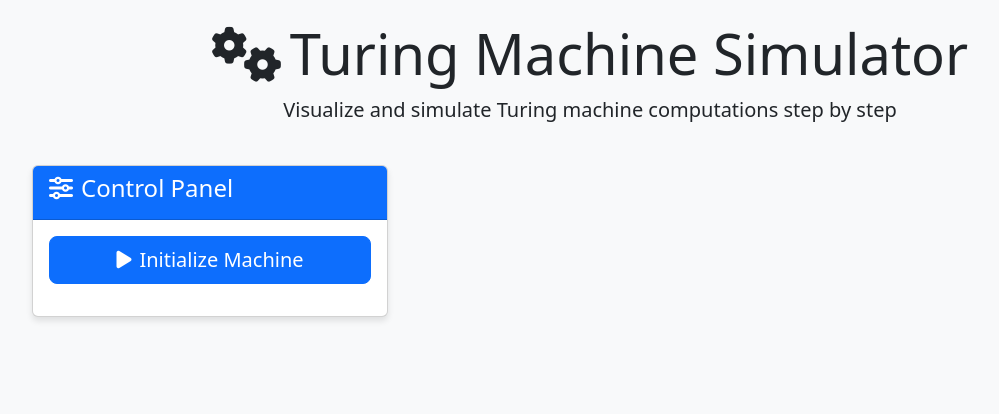
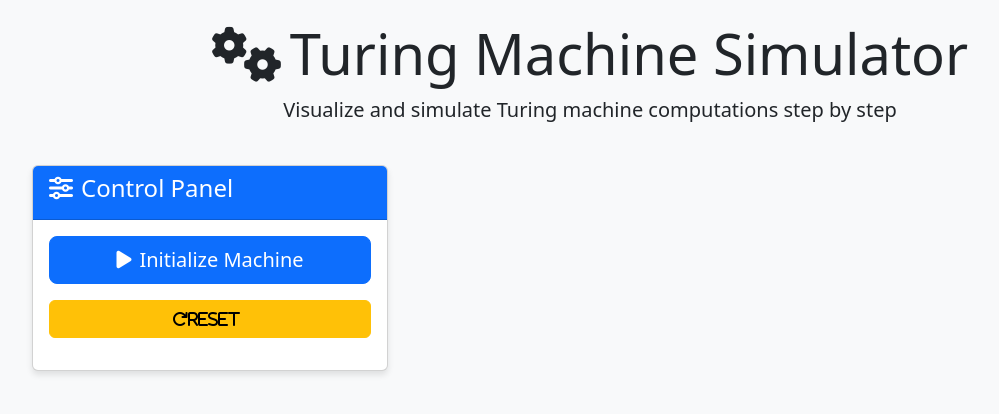
Before and after one commit to pouyatavakoli/TuringMachine-Simulator, a Flask app: page / in a window 1280 px wide. Shown: the top 414 px of the page, without its empty margins (50-1049 px from the left). Run offline with Flask 3, Linux system fonts and the light colour scheme; parts of the project's set-up code (start-up, migrations or seed data) failed here and were passed over.

Commit message:
feat: add reset button

```diff
--- a/app/routes.py
+++ b/app/routes.py
@@ -11,3 +11,8 @@ def index():
 def initialize_machine():
     # TODO: implementation
     return jsonify({"status": "initialized"})
+
+@main_bp.route('/api/reset', method=['POST'])
+def reset_machine():
+    # TODO: implementation
+    return jsonify({"status": "reset"})
--- a/app/static/js/script.js
+++ b/app/static/js/script.js
@@ -1,12 +1,17 @@
 const TMSimulator = (() => {
     function init() {
         $('#initBtn').on('click', handleInit);
+        $('#resetBtn').on('click', handleReset);
     }
 
     function handleInit() {
         console.log("Initialize button clicked");
         // TODO: initialization logic
     }
+    function handleReset(){
+        console.log("Reset btn clicked");
+        // TODO: reset logic
+    }
 
     return { init };
 })();
--- a/app/templates/index.html
+++ b/app/templates/index.html
@@ -43,6 +43,11 @@
                   <i class="fas fa-play me-2"></i>Initialize Machine
                 </button>
               </div>
+              <div class="d-grid gap-2 mb-3">
+                <button id="resetBtn" class="btn btn-warning">
+                    <i class="fas fa-redo me-2">reset</i>
+                </button>
+              </div>
             </div>
           </div>
         </div>
```
